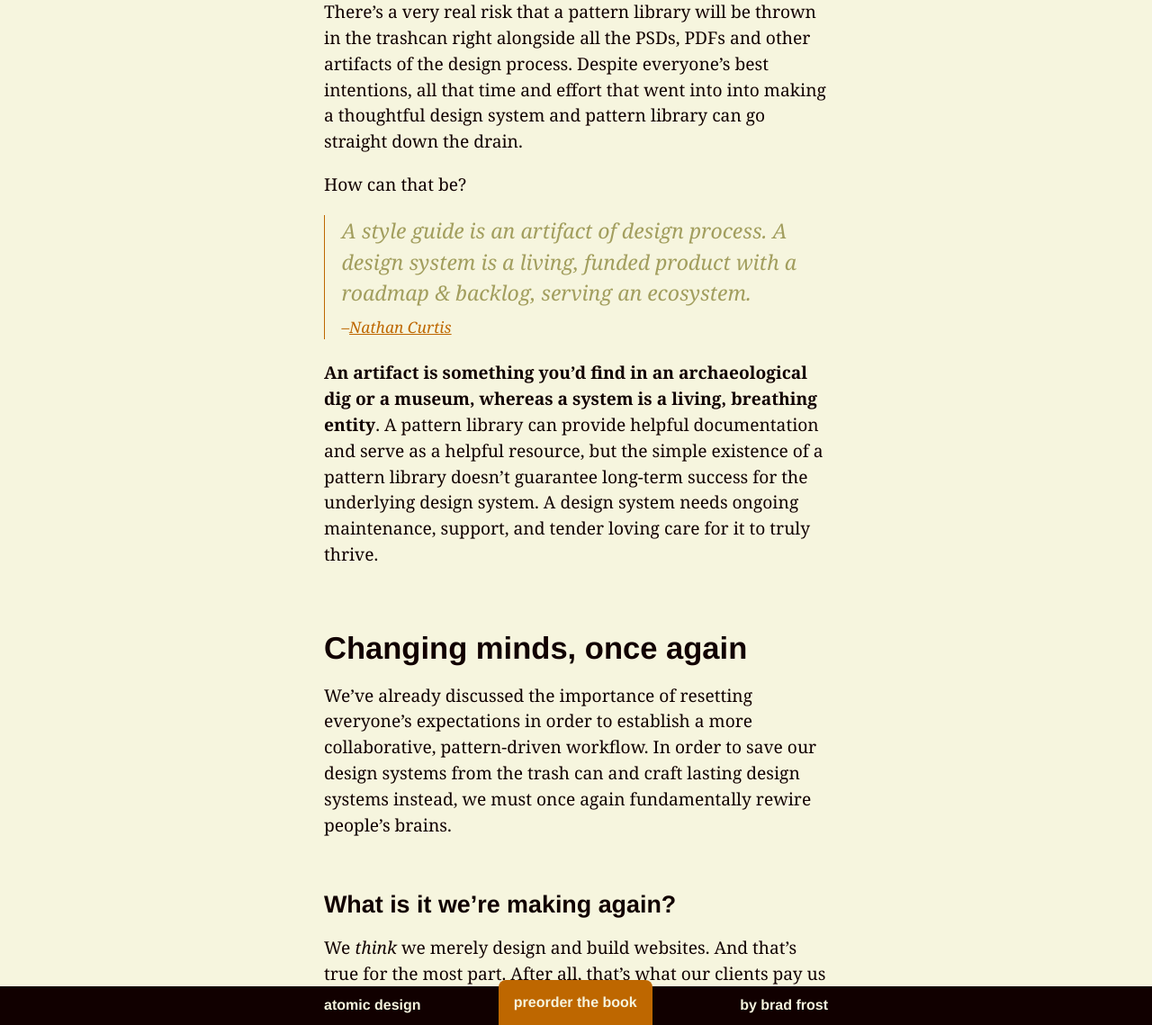
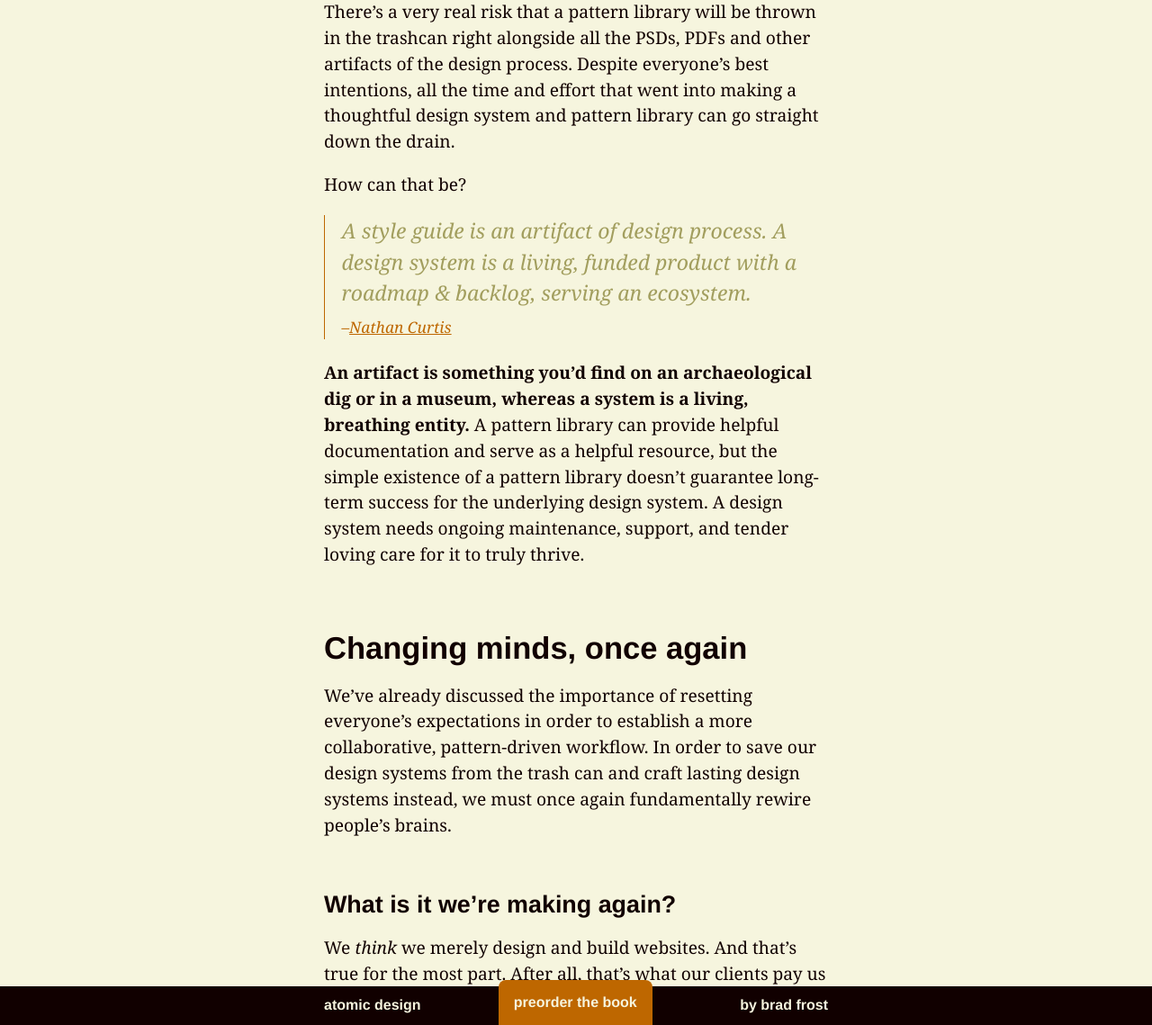
Before and after one commit to bradfrost/atomic-design, a Jekyll site: the page built from chapter-5.md, in a window 1280 px wide and 1400 px high, scrolled down 692 px. Shown: the part 261-1400 px from the top of the window at 90% size. Built offline with Jekyll 4.4.1, drawn with Linux system fonts in a browser that asks for light colours.

Commit message:
Quick test commit.

```diff
--- a/chapter-5.md
+++ b/chapter-5.md
@@ -11,13 +11,13 @@ Not quite.
 
 {% include figure.html src="../images/content/trash-can.jpg" caption="" %}
 
-There's a very real risk that a pattern library will be thrown in the trashcan right alongside all the PSDs, PDFs and other artifacts of the design process. Despite everyone's best intentions, all that time and effort that went into into making a thoughtful design system and pattern library can go straight down the drain.
+There's a very real risk that a pattern library will be thrown in the trashcan right alongside all the PSDs, PDFs and other artifacts of the design process. Despite everyone's best intentions, all the time and effort that went into making a thoughtful design system and pattern library can go straight down the drain.
 
 How can that be?
 
 > A style guide is an artifact of design process. A design system is a living, funded product with a roadmap & backlog, serving an ecosystem. <cite>[Nathan Curtis](https://twitter.com/nathanacurtis/status/656829204235972608)</cite>
 
-**An artifact is something you'd find in an archaeological dig or a museum, whereas a system is a living, breathing entity**. A pattern library can provide helpful documentation and serve as a helpful resource, but the simple existence of a pattern library doesn't guarantee long-term success for the underlying design system. A design system needs ongoing maintenance, support, and tender loving care for it to truly thrive.
+**An artifact is something you'd find on an archaeological dig or in a museum, whereas a system is a living, breathing entity.** A pattern library can provide helpful documentation and serve as a helpful resource, but the simple existence of a pattern library doesn't guarantee long-term success for the underlying design system. A design system needs ongoing maintenance, support, and tender loving care for it to truly thrive.
 
 ## Changing minds, once again
 We've already discussed the importance of resetting everyone's expectations in order to establish a more collaborative, pattern-driven workflow. In order to save our design systems from the trash can and craft lasting design systems instead, we must once again fundamentally rewire people's brains.
```
Also changed, not shown: 2 other files.
